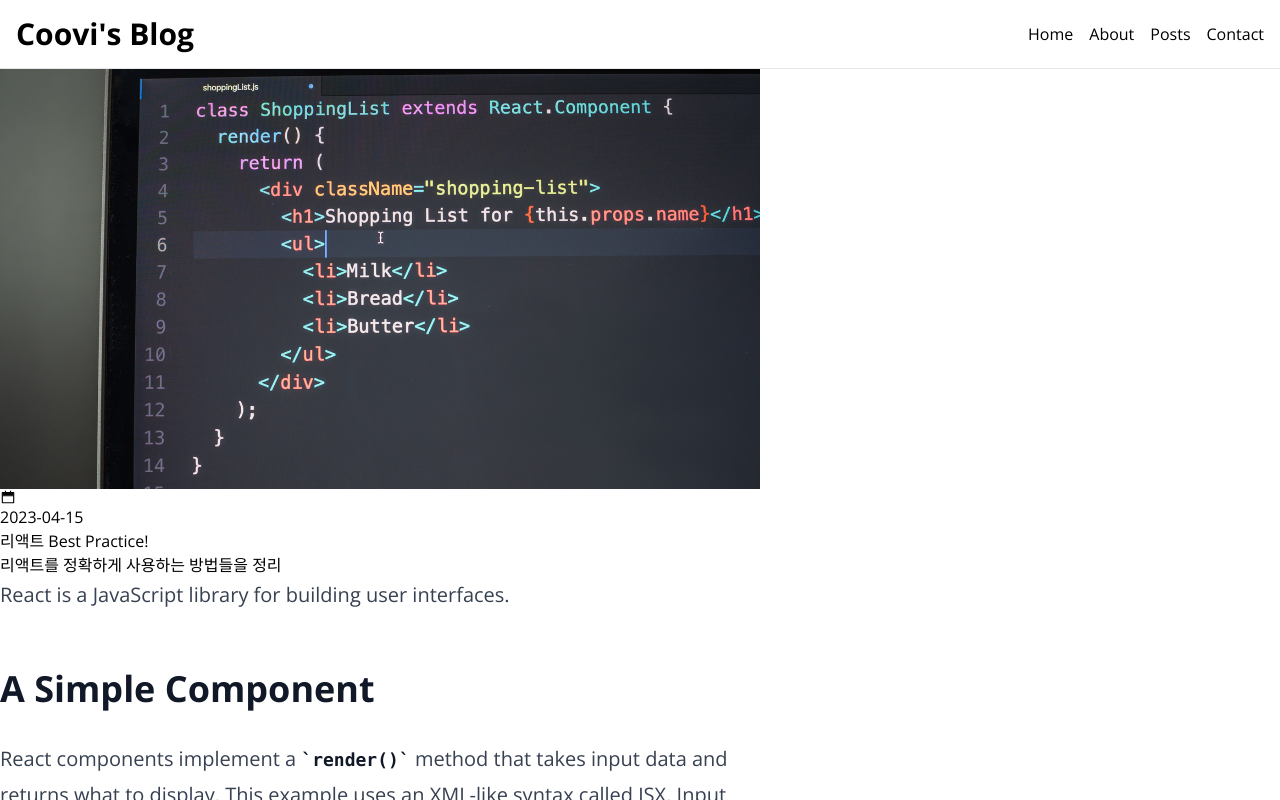
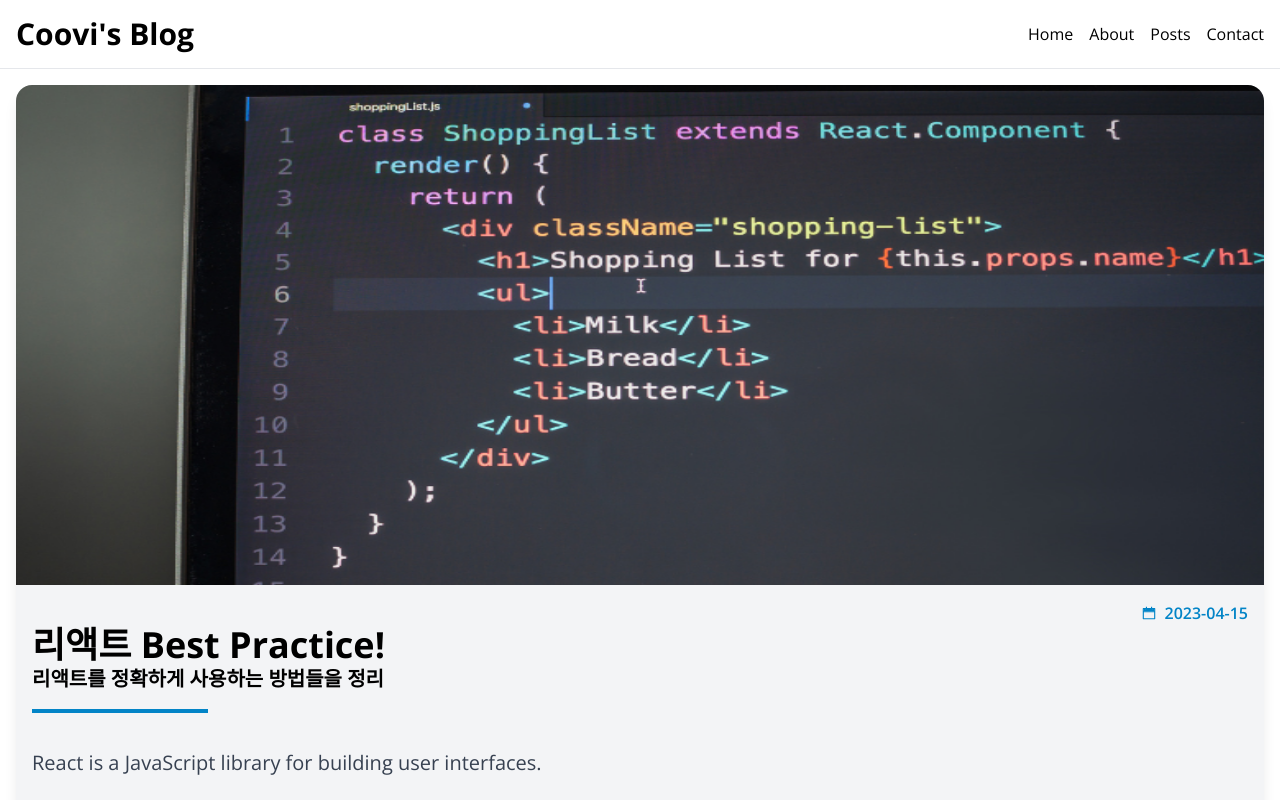
Before and after one commit to jangg0627/coovi_blog, a Next.js app: page /posts/best-react-practices in a window 1280 px wide. Built offline with nearby package versions, Linux system fonts and the light colour scheme.

Commit message:
💄 개별 포스트 페이지 스타일링

```diff
--- a/src/app/posts/[slug]/page.tsx
+++ b/src/app/posts/[slug]/page.tsx
@@ -12,20 +12,22 @@
   const { title, description, date, path, content } = await getPostData(slug);
 
   return (
-    <article>
+    <article className="rounded-2xl overflow-hidden bg-gray-100 shadow-lg m-4">
       <Image
+        className="w-full h-1/6 max-h-[500px]"
         src={`/images/posts/${path}.png`}
         alt={`${title} image`}
         width={760}
         height={420}
       />
-      <section>
-        <div>
+      <section className="flex flex-col p-4">
+        <div className="flex items-center self-end text-sky-600">
           <AiTwotoneCalendar />
-          <p>{date.toString()}</p>
+          <p className="font-semibold ml-2">{date.toString()}</p>
         </div>
-        <h1>{title}</h1>
-        <p>{description}</p>
+        <h1 className="text-4xl font-bold">{title}</h1>
+        <p className="text-xl font-bold">{description}</p>
+        <div className="w-44 border-2 border-sky-600 mt-4 mb-8" />
         <MarkdownViewer content={content} />;
       </section>
     </article>
```
